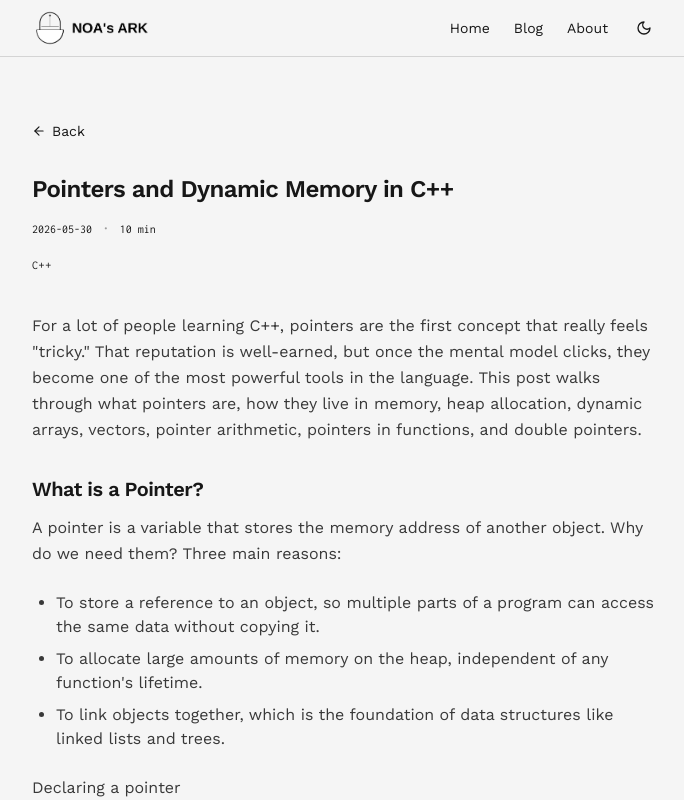
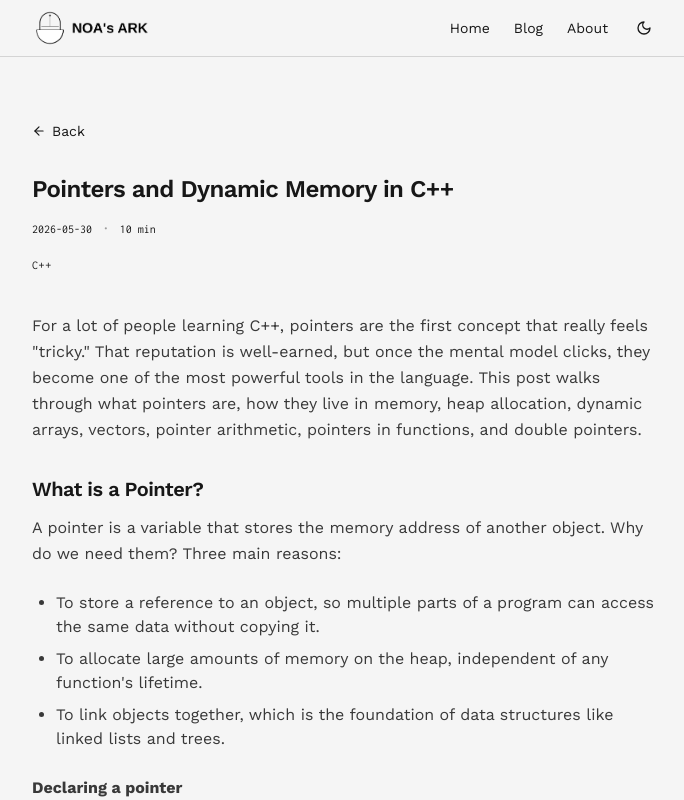
Before and after one commit to n0as-ark/logbook, a React (Vite) app: page /logbook/blog/pointers-and-dynamic-memory-in-cpp in a window 1280 px wide. Shown: the top 800 px of the page, without its empty margins (296-980 px from the left). Built offline with nearby package versions, Linux system fonts and the light colour scheme; the HTML template or start-up script is replaced by a standard one.

Commit message:
Update posts.ts

```diff
--- a/src/data/posts.ts
+++ b/src/data/posts.ts
@@ -133,7 +133,7 @@ A pointer is a variable that stores the memory address of another object. Why do
 - To allocate large amounts of memory on the heap, independent of any function's lifetime.
 - To link objects together, which is the foundation of data structures like linked lists and trees.
 
-Declaring a pointer
+**Declaring a pointer**
 \`\`\`cpp
 int* ptr;    // preferred by many
 int *ptr;    // also valid
```
